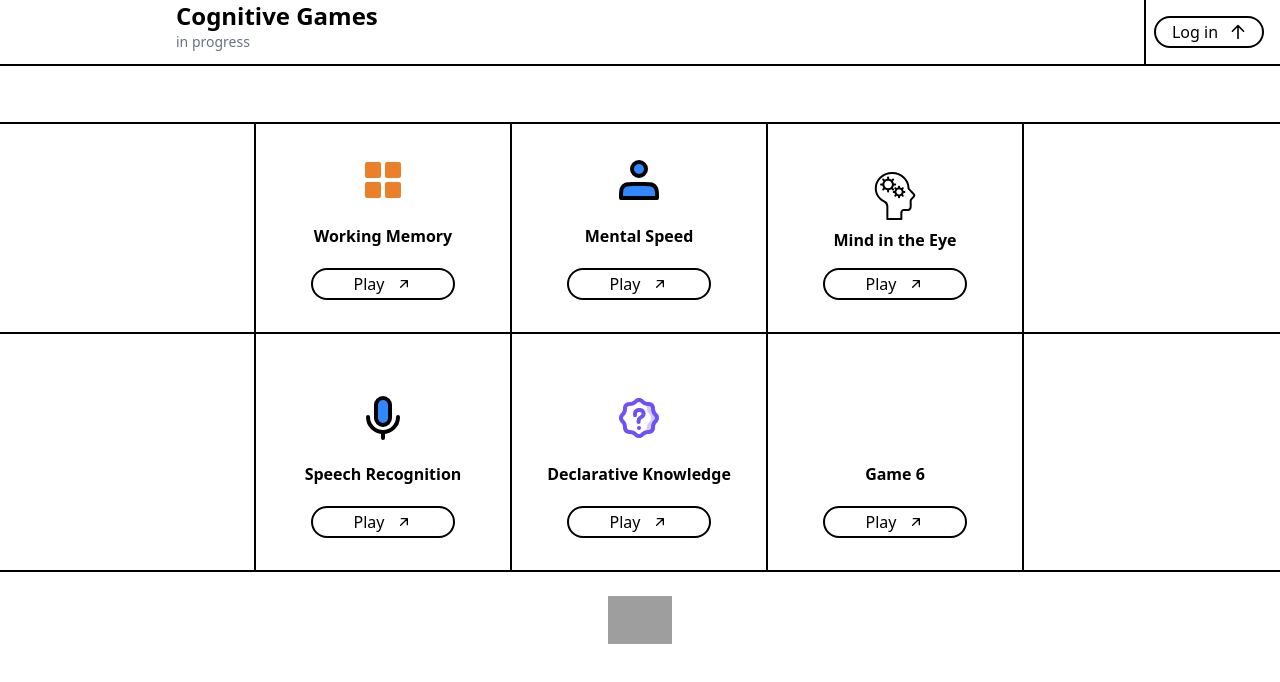
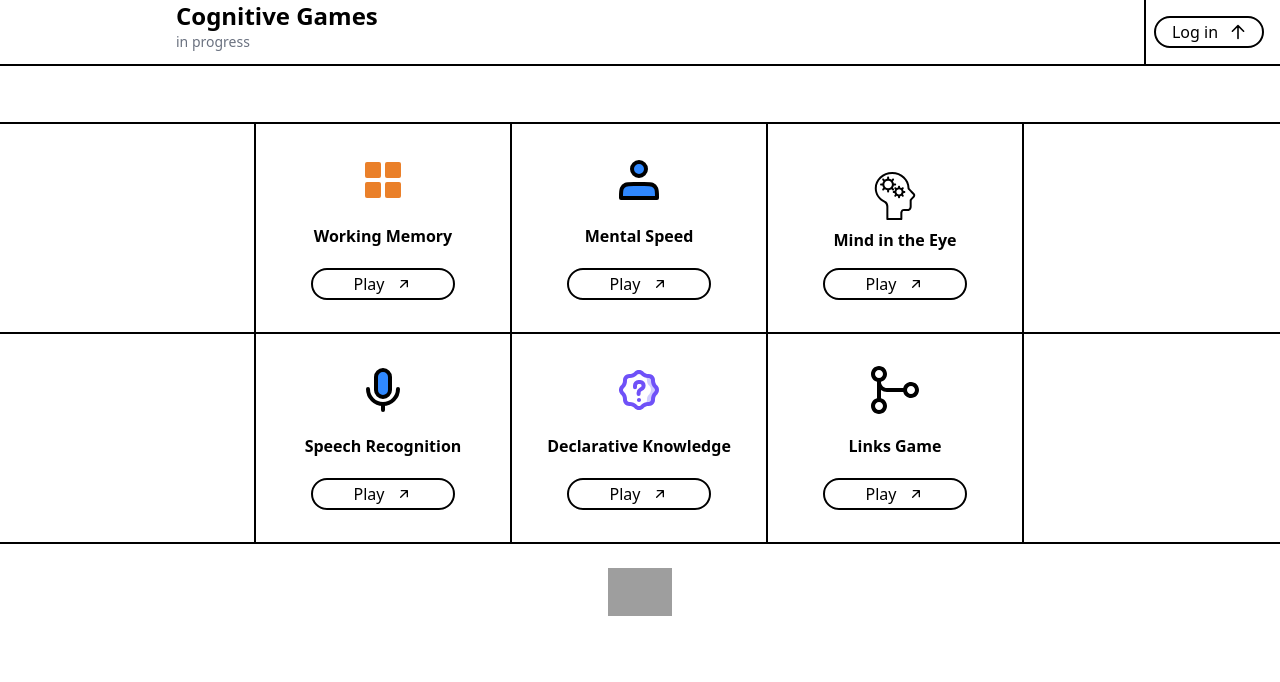
Before and after one commit to safinazbg/Panum-games, a Vue app: page / in a window 1280 px wide. Shown: the top 682 px of the page. Built offline with nearby package versions, Linux system fonts and the light colour scheme; grey boxes are pictures that could not be loaded.

Commit message:
links game link

```diff
--- /dev/null
+++ b/src/components/Icons/LinksIcon.vue
@@ -0,0 +1,8 @@
+<template>
+  <svg xmlns="http://www.w3.org/2000/svg" id="Layer_1" data-name="Layer 1" viewBox="0 0 24 24" width="512" height="512"><path d="M20,8c-1.861,0-3.428,1.277-3.873,3H8c-1.654,0-3-1.346-3-3v-.127c1.724-.445,3-2.013,3-3.873C8,1.794,6.206,0,4,0S0,1.794,0,4c0,1.86,1.276,3.428,3,3.873v8.253c-1.724,.445-3,2.013-3,3.873,0,2.206,1.794,4,4,4s4-1.794,4-4c0-1.86-1.276-3.428-3-3.873v-4.129c.836,.629,1.875,1.002,3,1.002h8.127c.445,1.723,2.013,3,3.873,3,2.206,0,4-1.794,4-4s-1.794-4-4-4ZM2,4c0-1.103,.897-2,2-2s2,.897,2,2-.897,2-2,2-2-.897-2-2ZM6,20c0,1.103-.897,2-2,2s-2-.897-2-2,.897-2,2-2,2,.897,2,2Zm14-6c-1.103,0-2-.897-2-2s.897-2,2-2,2,.897,2,2-.897,2-2,2Z"/></svg>
+
+</template>
+
+<style scoped>
+
+</style>
--- a/src/views/HomeView.vue
+++ b/src/views/HomeView.vue
@@ -114,11 +114,12 @@
 
 
       <div
-          @click="declarativeKnowledgeStyled"
+          @click="goToLinks"
         class="col3 md:border-r-2 p-8 border-black flex items-end justify-center"
       >
         <div class="icon flex flex-col items-center space-y-5">
-          <p class="font-semibold md:mt-24">Game 6</p>
+          <LinksIcon class="w-12 h-12"></LinksIcon>
+          <p class="font-semibold md:mt-24">Links Game</p>
           <button
             class="border-2 border-black rounded-full text-center w-36 h-8 flex justify-center items-center"
           >
@@ -148,9 +149,10 @@ import { useRouter } from "vue-router";
 import MindIcon from "@/components/Icons/MindIcon.vue";
 import SpeechIcon from "@/components/Icons/SpeechIcon.vue";
 import QuizIcon from "@/components/Icons/QuizIcon.vue";
+import LinksIcon from "@/components/Icons/LinksIcon.vue";
 
 export default {
-  components: {QuizIcon, SpeechIcon, MindIcon, arrowTop, gridIcon, arrowUp, peopleIcon },
+  components: {LinksIcon, QuizIcon, SpeechIcon, MindIcon, arrowTop, gridIcon, arrowUp, peopleIcon },
 
   setup() {
     const router = useRouter();
@@ -174,11 +176,13 @@ export default {
     const declarativeKnowledge = () => {
       router.push("/DeclarativeKnowledge");
     };
-    const declarativeKnowledgeStyled = () => {
-      router.push("/DeclarativeKnowledgeStyled");
+
+    const goToLinks = () => {
+      window.open("/https://links.scienceathome.org/index", "_blank");
     };
 
-    return { router, attention, declarativeKnowledge, findColor, speak, workingMemory, declarativeKnowledgeStyled };
+
+    return { router, attention, declarativeKnowledge, findColor, speak, workingMemory, goToLinks };
   },
 };
 </script>
```
